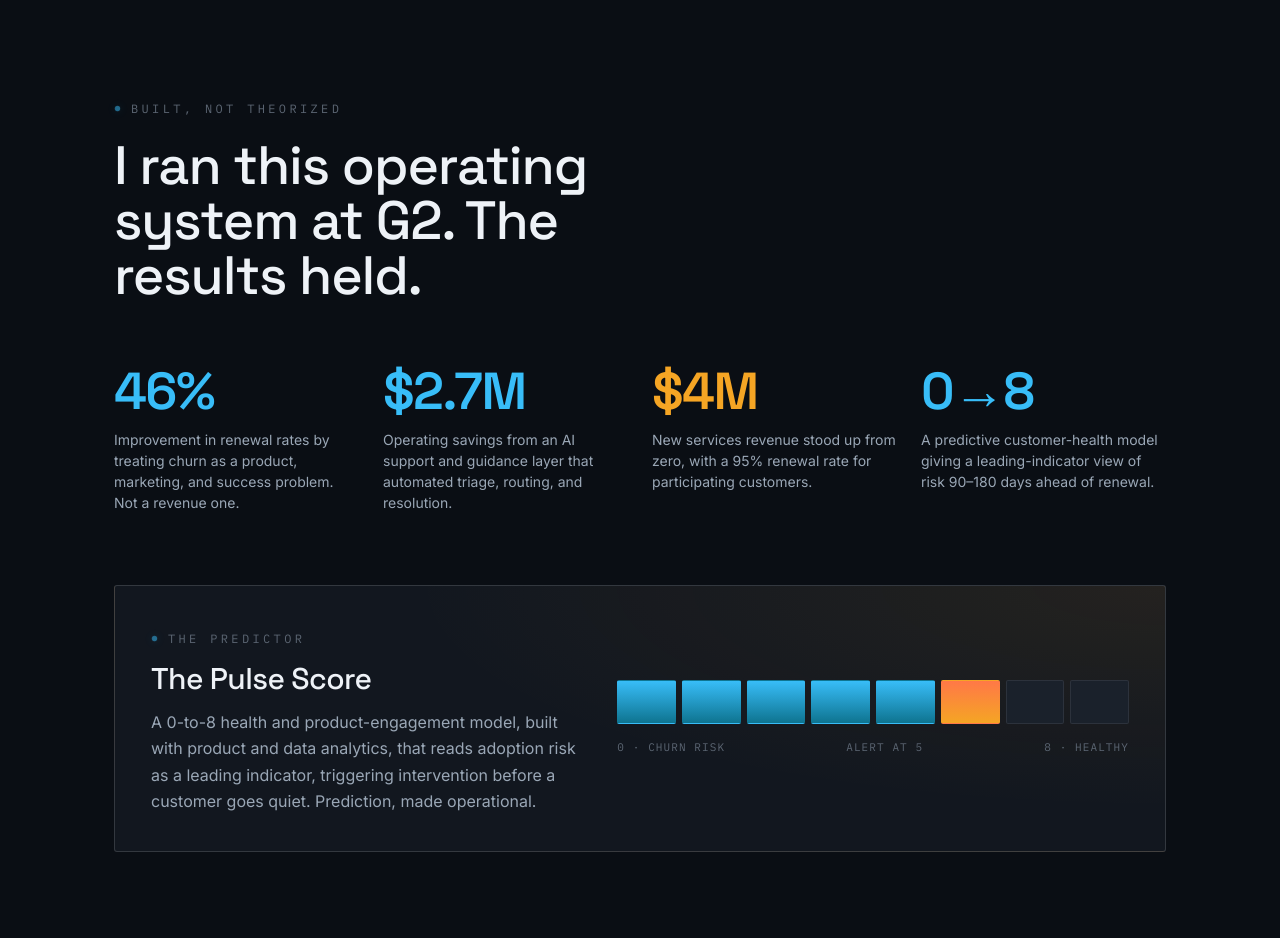
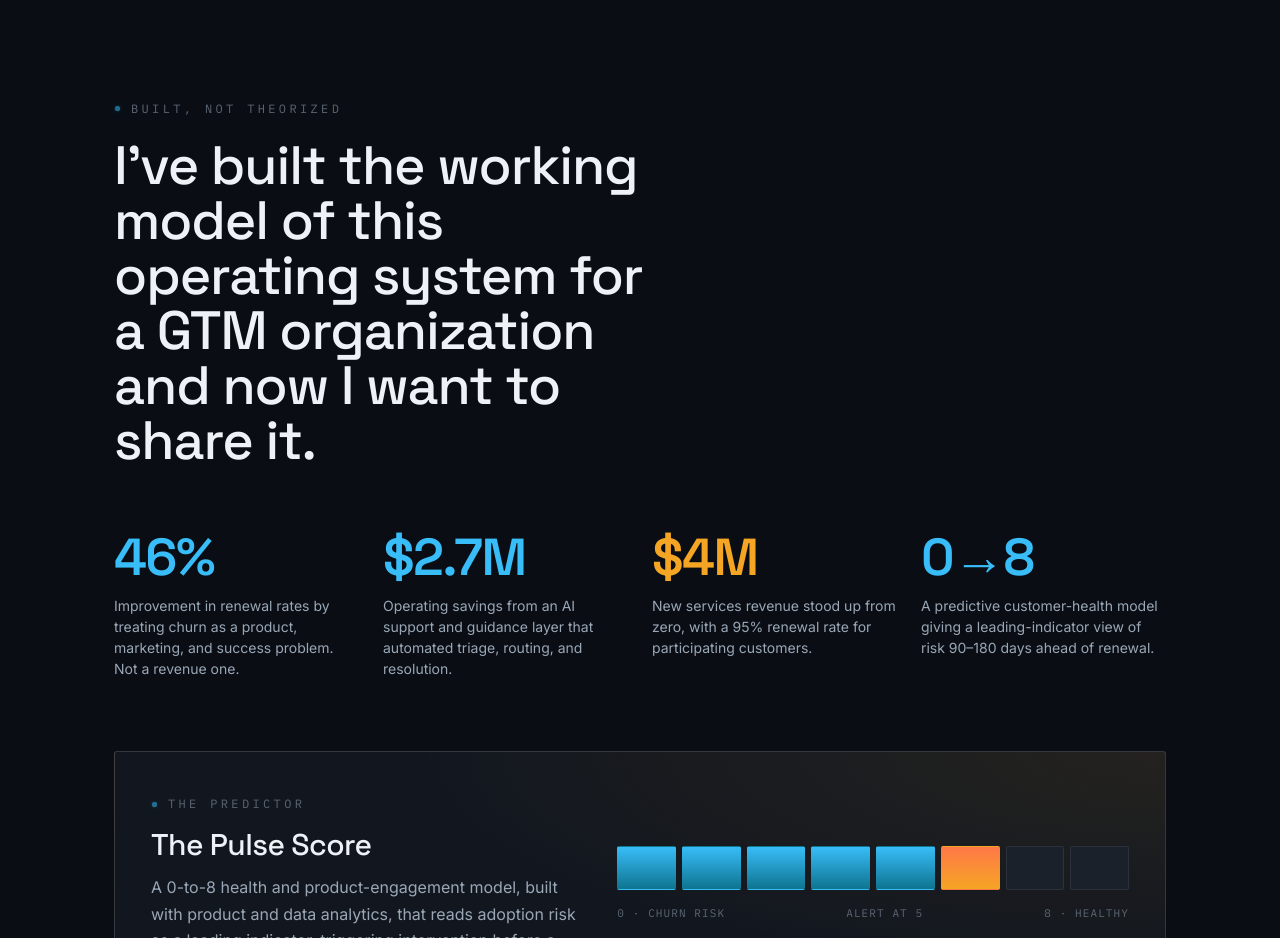
Before and after one commit to imreallyintoit/mattryan-ai, a Next.js app: page / in a window 1280 px wide. Shown: the part 2380-3318 px from the top of the page. Built offline with nearby package versions, Linux system fonts and the light colour scheme.

Commit message:
Update proof section headline

```diff
--- a/app/page.tsx
+++ b/app/page.tsx
@@ -162,7 +162,7 @@ export default function Home() {
           <Reveal>
             <span className="eyebrow">Built, not theorized</span>
             <h2 className="display" style={{ marginTop: 18, maxWidth: "16ch" }}>
-              I ran this operating system at G2. The results held.
+              I&apos;ve built the working model of this operating system for a GTM organization and now I want to share it.
             </h2>
           </Reveal>
 
```
